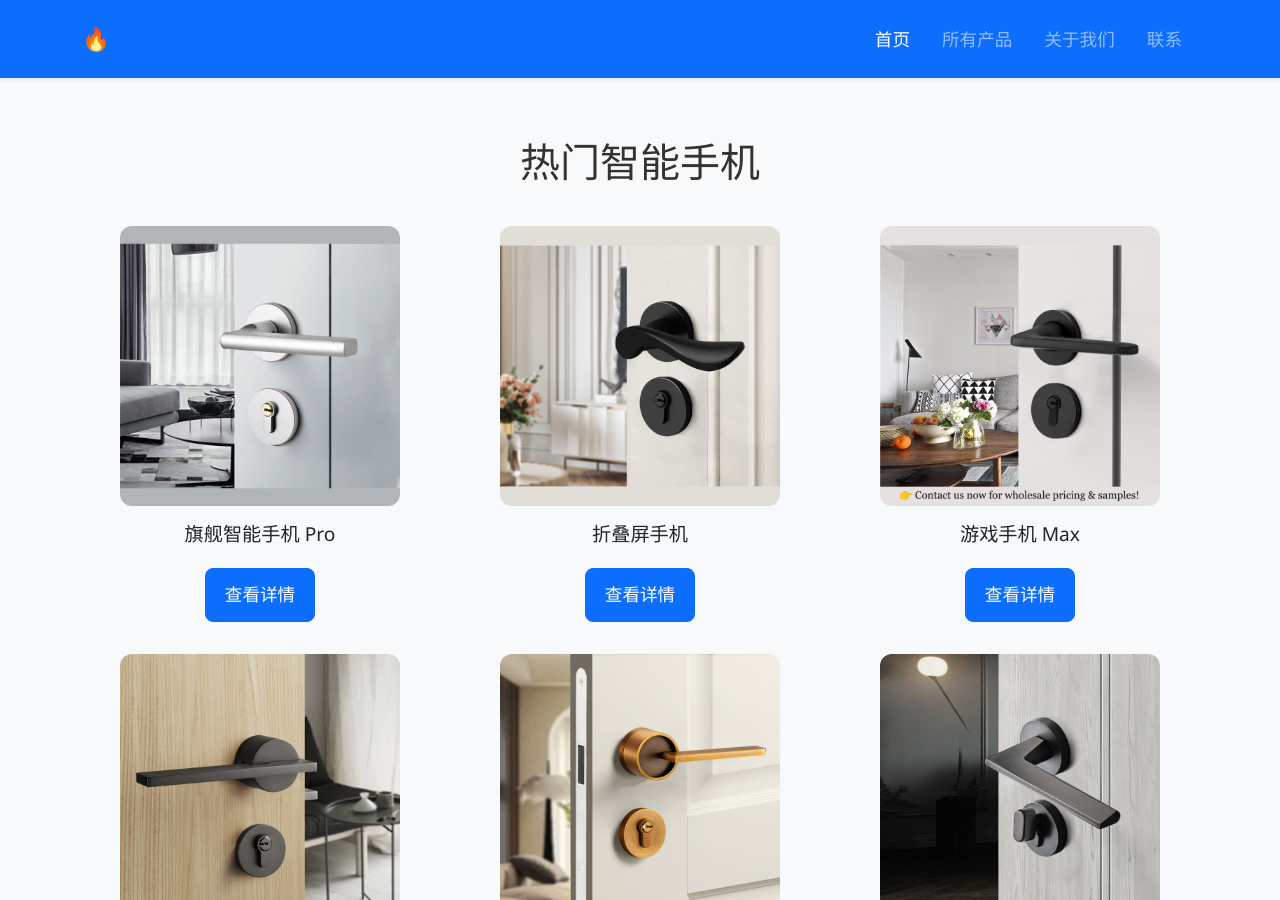
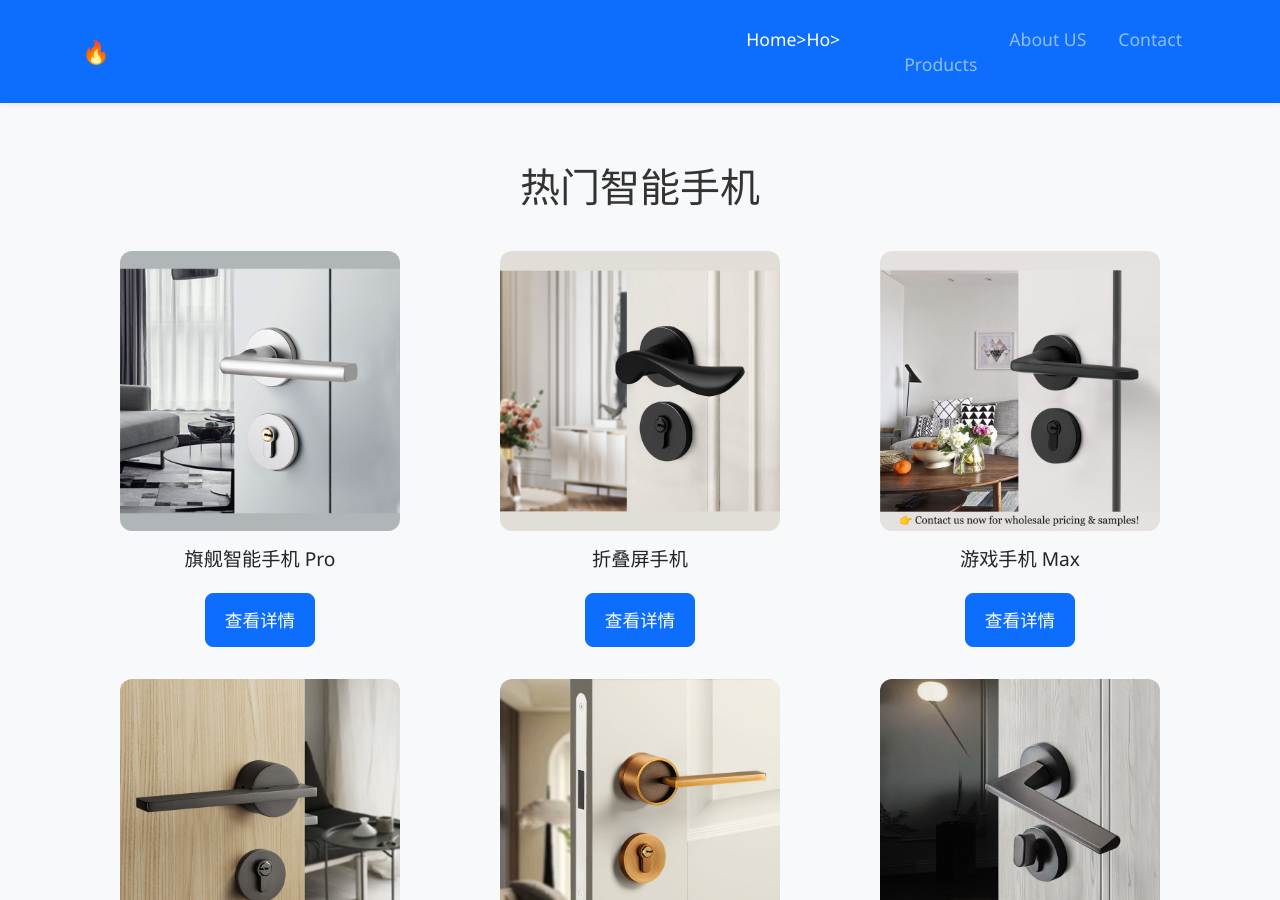
Before and after one commit to bosai-home/newsite, a Jekyll site: the page index.html, which Jekyll copies as it is, in a window 1280 px wide and 900 px high. Built offline with Jekyll 4.4.1, drawn with Linux system fonts in a browser that asks for light colours.

Commit message:
Update index.html

```diff
--- a/index.html
+++ b/index.html
@@ -110,10 +110,10 @@
             </button>
             <div class="collapse navbar-collapse" id="navbarNav">
                 <ul class="navbar-nav ms-auto">
-                    <li class="nav-item"><a class="nav-link active" href="#">首页</a></li>
-                    <li class="nav-item"><a class="nav-link" href="#">所有产品</a></li>
-                    <li class="nav-item"><a class="nav-link" href="about.html">关于我们</a></li>
-                    <li class="nav-item"><a class="nav-link" href="contact.html">联系</a></li>
+                    <li class="nav-item"><a class="nav-link active" href="#">Home>Ho></li>
+                    <li class="nav-item"><a class="nav-link" href="product.html">Products</a></li>
+                    <li class="nav-item"><a class="nav-link" href="about.html">About US</a></li>
+                    <li class="nav-item"><a class="nav-link" href="contact.html">Contact</a></li>
                 </ul>
             </div>
         </div>
```
